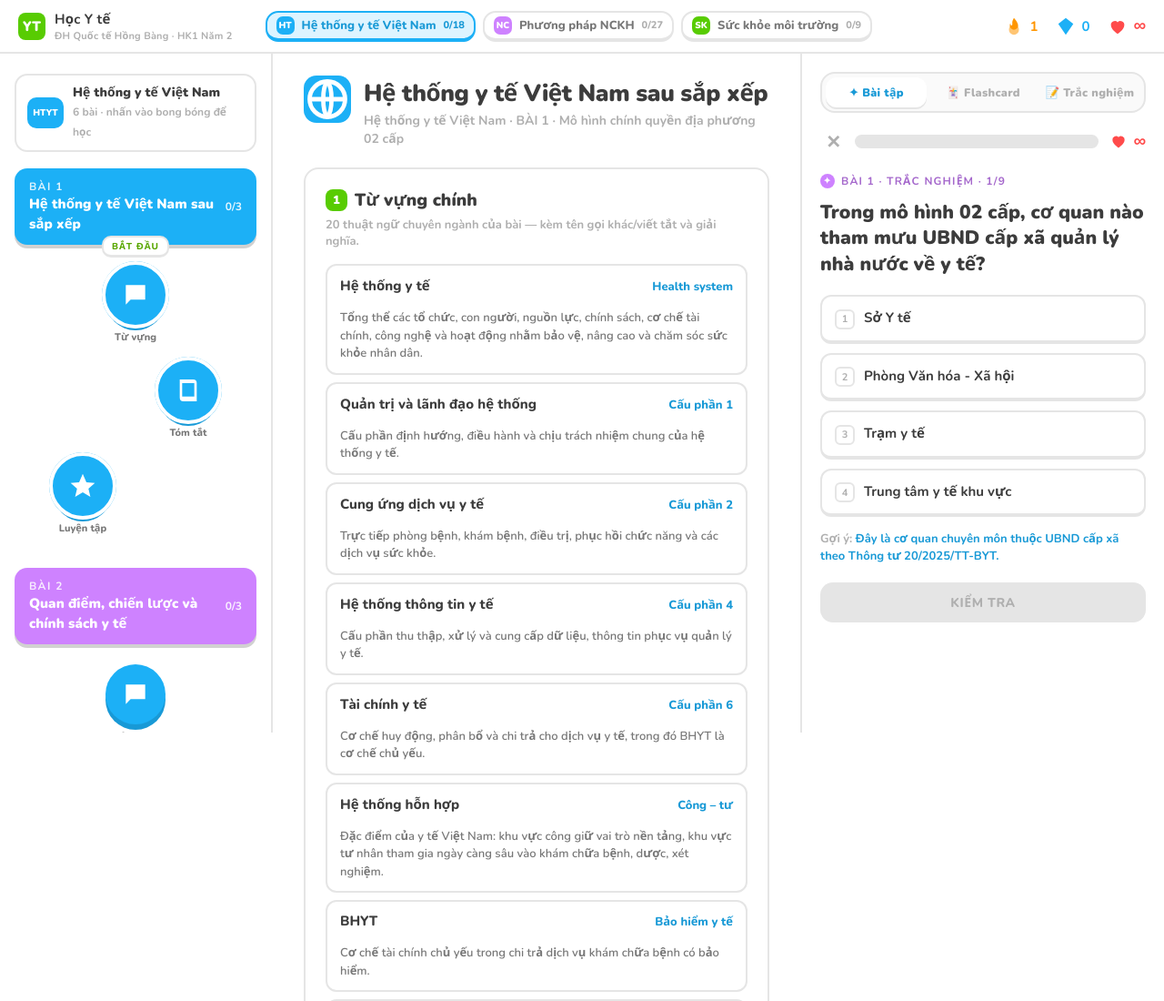
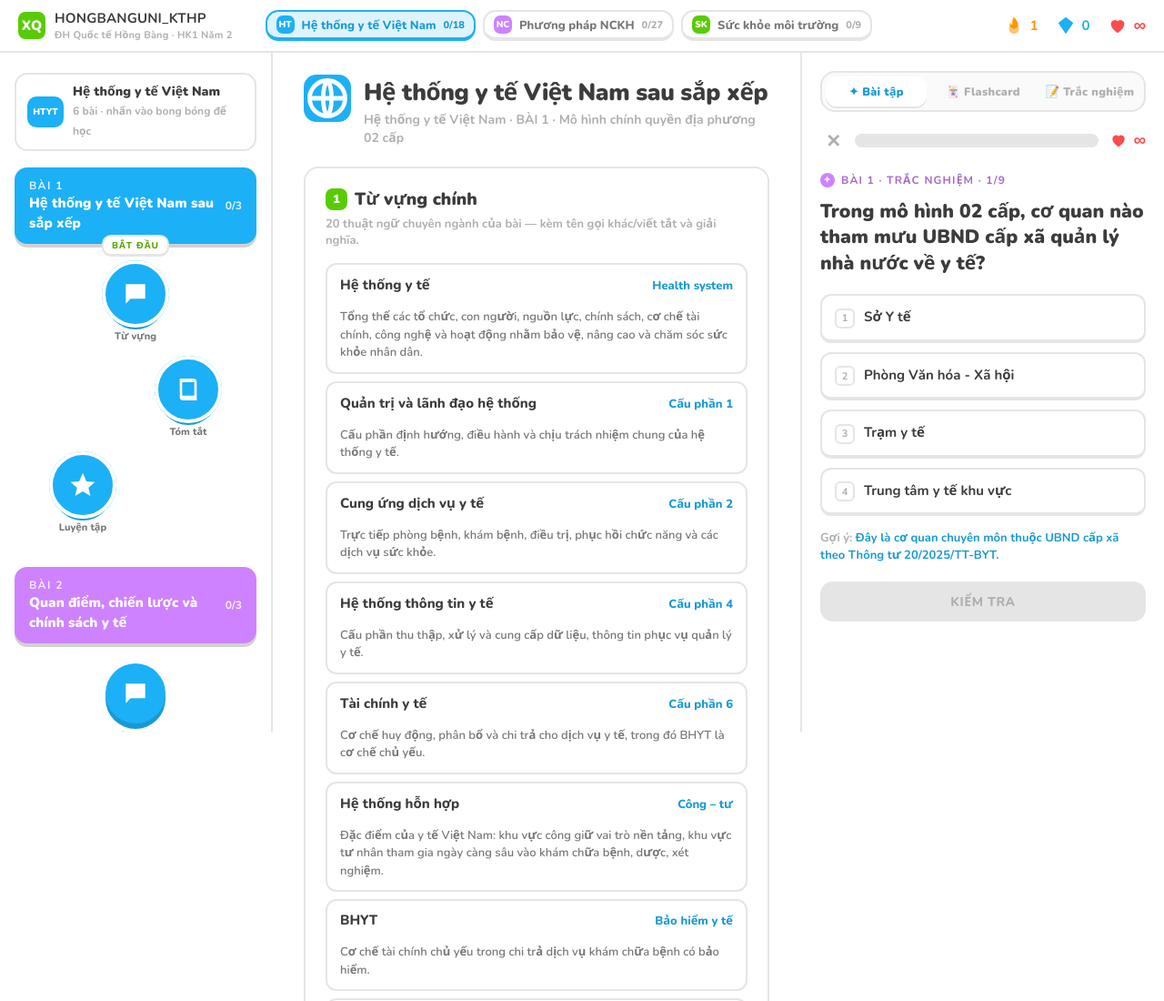
Before and after one commit to lamhangreal-hue/hoc-y-te, a plain HTML site: page index.html in a window 1280 px wide. Shown: the top 1100 px of the page at 91% size. Drawn offline with nearby package versions, Linux system fonts and the light colour scheme.

Commit message:
Đổi tên thành HONGBANGUNI_KTHP, logo XQ; sửa tràn ngang trên điện thoại
Co-Authored-By: Claude Opus 5.5 <noreply@anthropic.com>
Claude-Session: https://claude.ai/code/session_01Q6whShzBeYm3SYazcx1YRc

```diff
--- a/index.html
+++ b/index.html
@@ -3,7 +3,7 @@
 <head>
 <meta charset="utf-8">
 <meta name="viewport" content="width=device-width, initial-scale=1, viewport-fit=cover">
-<title>Học Y tế — Lộ trình học</title>
+<title>HONGBANGUNI_KTHP — Lộ trình học</title>
 <meta name="apple-mobile-web-app-capable" content="yes">
 <meta name="theme-color" content="#58cc02">
 <link rel="preconnect" href="https://fonts.googleapis.com">
@@ -270,7 +270,7 @@ button,.node,.tile,.opt{touch-action:manipulation;-webkit-tap-highlight-color:tr
 .btn.red{background:var(--red);box-shadow:0 4px 0 var(--red-d)}
 .fctools{display:flex;justify-content:center;gap:18px;margin-top:14px}
 .fctools button{font-size:13px;font-weight:900;color:var(--blue-d);letter-spacing:.3px}
-@media (max-width:820px){ .fcard{min-height:230px} .pmodes{margin-bottom:12px} }
+@media (max-width:820px){ .wrap .path{overflow-x:hidden} .fcard{min-height:230px} .pmodes{margin-bottom:12px} }
 .smc-src{margin-top:10px;font-size:13px;font-weight:600;line-height:1.5;color:var(--ink-2)}
 
 /* ---------- mobile ---------- */
@@ -303,8 +303,8 @@ button,.node,.tile,.opt{touch-action:manipulation;-webkit-tap-highlight-color:tr
 <body>
 <div class="top">
   <div class="brand">
-    <div class="mark">YT</div>
-    <div>Học Y tế<small>ĐH Quốc tế Hồng Bàng · HK1 Năm 2</small></div>
+    <div class="mark">XQ</div>
+    <div>HONGBANGUNI_KTHP<small>ĐH Quốc tế Hồng Bàng · HK1 Năm 2</small></div>
   </div>
   <div class="subjs" id="subjs"></div>
   <div class="stats">
```
Also changed, not shown: 1 other file.
